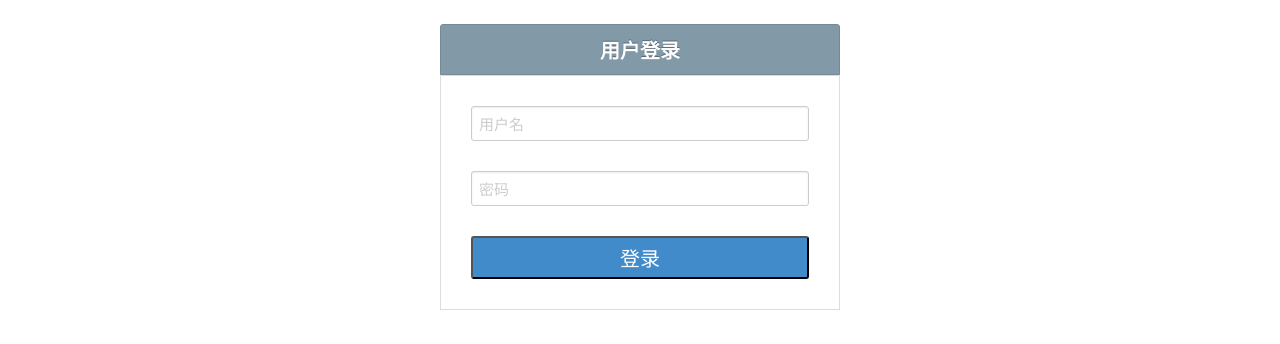
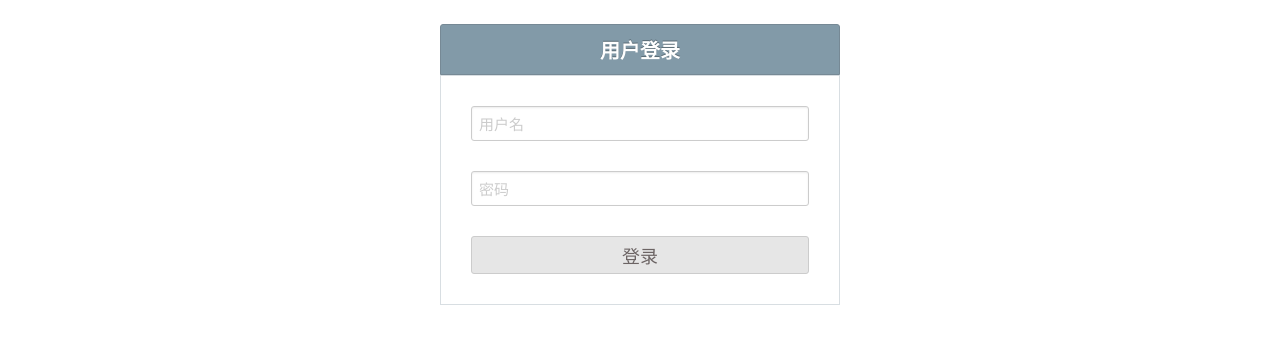
Before and after one commit to mainpage/labelFloat, a plain HTML site: page index.html in a window 1280 px wide. Shown: the part 66-410 px from the top of the page. Drawn offline with Linux system fonts and the light colour scheme.

```diff
--- a/css/style.css
+++ b/css/style.css
@@ -82,11 +82,17 @@
 button{
 	display: block;
 	width: 100%;
-	font-size: 20px;
+	cursor: pointer;
+	font-size: 18px;
 	padding: 5px 2px;
 	margin: 20px 0 10px 0;
 	text-align: center;
-	background-color: #428bca;
-	color: #fff;
+	background-color: #e6e6e6;
+	color: #6C6464;
+	border: 1px solid #ccc;
 	border-radius: 3px;
 }
+button:hover{
+	border-color: rgba(82,168,236,.8);
+    box-shadow: 0 0 8px rgba(82,168,236,.6);
+}
```
Also changed, not shown: 1 other file.
